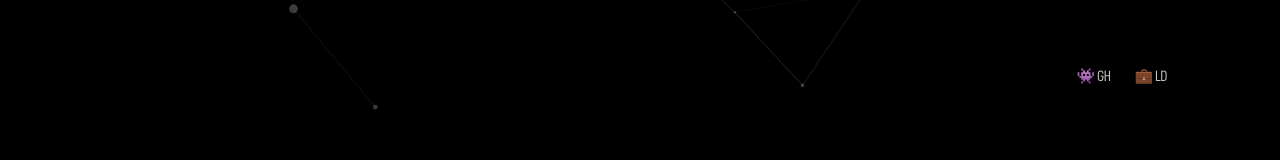
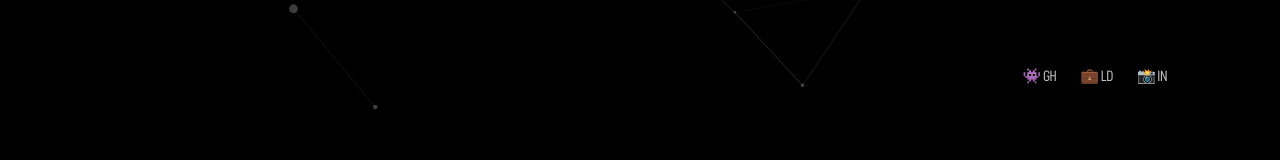
Before and after one commit to Moaazashraf/moazashraf, a Next.js app: page / in a window 1280 px wide. Shown: the part 687-847 px from the top of the page. Built offline with nearby package versions, Linux system fonts and the light colour scheme.

Commit message:
#10 add instagram btn

```diff
--- a/src/components/Header/HeaderFooter/HeaderFooter.tsx
+++ b/src/components/Header/HeaderFooter/HeaderFooter.tsx
@@ -14,6 +14,9 @@ function HeaderFooter() {
         >
           💼 LD
         </a>
+        <a href="" rel="noopener" target="_blank">
+          📸 IN
+        </a>
       </div>
     </div>
   );
```
